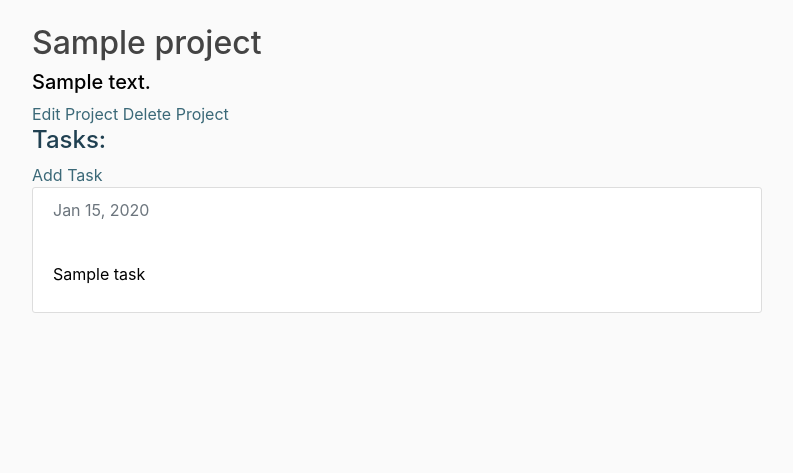
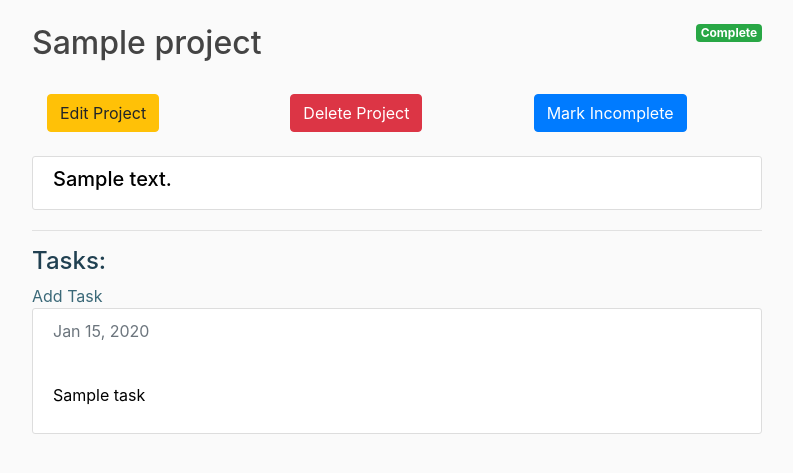
Before and after one commit to reneebshen/groups-work, a Django app: page /projects/1/ in a window 1280 px wide. Shown: the part 56-529 px from the top of the page, without its empty margins (53-846 px from the left). Run offline with Django 3.2, Linux system fonts and the light colour scheme; tables that the repository leaves empty hold one stand-in row (values such as "Sample post"); some libraries are stand-ins or nearby versions.

Commit message:
Added delete and mark as complete functionality.

```diff
--- a/group_work/settings.py
+++ b/group_work/settings.py
@@ -147,4 +147,4 @@ EMAIL_USE_TLS = True
 EMAIL_USE_SSL = False
 
 EMAIL_HOST_USER = os.environ.get('EMAIL_USER')
-EMAIL_HOST_PASSWORD = 'Sn3erofcoldcommand.g'  # os.environ.get('EMAIL_PASS')
+EMAIL_HOST_PASSWORD = os.environ.get('EMAIL_PASS')
--- a/group_works/models.py
+++ b/group_works/models.py
@@ -12,7 +12,7 @@ class Project(models.Model):
     last_edit = models.DateTimeField(auto_now_add=True)
     due_date = models.DateField()  # use a DateInput widget
     description = models.TextField(default='No Description.')
-   # complete = models.BooleanField(default=False)
+    complete = models.BooleanField(default=False)
     owner = models.ForeignKey(User, on_delete=models.CASCADE)
     # collaborators =
 
@@ -30,7 +30,7 @@ class Task(models.Model):
     title = models.CharField(max_length=255)
     last_edit = models.DateTimeField(auto_now_add=True)
     due_date = models.DateField()
-#     complete = models.BooleanField(default=False)
+    complete = models.BooleanField(default=False)
     description = models.TextField(default='No Description.')
 
     # collaborators =
--- a/group_works/static/group_works/main.css
+++ b/group_works/static/group_works/main.css
@@ -104,3 +104,11 @@ ul {
 .account-heading {
   font-size: 2.5rem;
 }
+
+.vertical-center {
+	margin: 0;
+	position: absolute;
+	top: 50%;
+	-ms-transform: translateY(-50%);
+	transform: translateY(-50%);
+}
--- a/group_works/templates/group_works/task_form.html
+++ b/group_works/templates/group_works/task_form.html
@@ -21,4 +21,3 @@
     </div>
 
 {% endblock content %}
-<!--{% url 'group_works:task-list' project.id %}-->
--- a/group_works/templates/group_works/task_list.html
+++ b/group_works/templates/group_works/task_list.html
@@ -1,14 +1,42 @@
 {% extends "group_works/base.html" %}
+{% load bootstrap4 %}
 
 
 {% block content %}
 
-	<h2 class="page-title">{{ project.title }}</h2>
-	<h5 class="content-description">{{ project.description }}</h5>
-	<a class="content-info" href="{%url 'group_works:project-update' project.pk %}">Edit Project</a>
-	<a class="content-info" href="{%url 'group_works:project-delete' project.pk %}">Delete Project</a>
-
-
+	<div>
+		<h2 class="page-title" style="display: inline-block">{{ project.title }}</h2>
+		{% if project.complete %}
+				<span class="badge badge-success float-right">Complete</span>
+		{% else %}
+				<span class="vertical-center badge badge-info float-right">Due: {{ project.due_date|date:'M d, Y' }}</span>
+		{% endif %}
+	</div>
+	<br>
+	<div class="container">
+		<div class="row">
+			<div class="col-sm">
+				<a class="btn btn-warning" href="{%url 'group_works:project-update' project.pk %}">Edit Project</a>
+			</div>
+			<div class="col-sm">
+				<a class="btn btn-danger" href="{%url 'group_works:project-delete' project.pk %}">Delete Project</a>
+			</div>
+			{% if project.complete %}
+			<div class="col-sm">
+				<a class="btn btn-primary" href="{%url 'group_works:project-complete' project.pk %}">Mark Incomplete</a>
+			</div>
+			{% else %}
+			<div class="col-sm">
+				<a class="btn btn-success" href="{%url 'group_works:project-complete' project.pk %}">Mark Complete</a>
+			</div>
+			{% endif %}
+		</div>
+	</div>
+	<br>
+	<article class="media content-section">
+		<h5 class="content-description">{{ project.description }}</h5>
+	</article>
+	<hr>
 	<h4 class="content-header">Tasks:</h4>
 
 	<a class="content-info" href="{%url 'group_works:task-create' project.pk %}">Add Task</a>
--- a/group_works/urls.py
+++ b/group_works/urls.py
@@ -16,8 +16,10 @@ from .views import (
     ProjectUpdateView,
     ProjectDeleteView,
     TaskCreateView,
-    TaskEditView,
+    TaskUpdateView,
     TaskDeleteView,
+    ProjectCompleteView,
+    TaskCompleteView,
     )
 from . import views
 
@@ -35,11 +37,15 @@ urlpatterns = [
     path('task/<int:task_pk>/',
          TaskDetailView.as_view(), name='task-detail'),
     path('task/<int:task_pk>/update',
-         TaskEditView.as_view(), name='task-update'),
+         TaskUpdateView.as_view(), name='task-update'),
     path('projects/<int:project_pk>/delete/',
          ProjectDeleteView.as_view(), name='project-delete'),
     path('task/<int:task_pk>/delete/',
          TaskDeleteView.as_view(), name='task-delete'),
-    path('about/', views.about, name='about')
+    path('projects/<int:project_pk>/complete/', ProjectCompleteView.as_view(),
+         name='project-complete'),
+    path('task/<int:task_pk>/complete/', TaskCompleteView.as_view(),
+         name='task-complete'),
+    path('about/', views.about, name='about'),
 
     ]
--- a/group_works/views.py
+++ b/group_works/views.py
@@ -107,7 +107,7 @@ class TaskCreateView(LoginRequiredMixin, CreateView):
         return super().form_valid(form)
 
 
-class TaskEditView(LoginRequiredMixin, UserPassesTestMixin, UpdateView):
+class TaskUpdateView(LoginRequiredMixin, UserPassesTestMixin, UpdateView):
     model = Task
     fields = ['title', 'due_date', 'description']
     pk_url_kwarg = 'task_pk'
@@ -137,9 +137,39 @@ class TaskDeleteView(LoginRequiredMixin, UserPassesTestMixin, DeleteView):
         project = self.object.project
         return reverse_lazy('group_works:task-list', kwargs={'project_pk': project.pk})
 
-# class ProjectCompleteView(LoginRequiredMixin, UserPassesTestMixin, UpdateView):
-#     model = Project
-#
+
+class ProjectCompleteView(LoginRequiredMixin, UserPassesTestMixin, UpdateView):
+    model = Project
+    fields = []
+    pk_url_kwarg = 'project_pk'
+    template_name_suffix = '_complete'
+
+    def form_valid(self, form):
+        form.instance.complete = not form.instance.complete
+        return super().form_valid(form)
+
+    def test_func(self):
+        project = self.get_object()
+        if self.request.user == project.owner:
+            return True
+        return False
+
+
+class TaskCompleteView(LoginRequiredMixin, UserPassesTestMixin, UpdateView):
+    model = Task
+    fields = []
+    pk_url_kwarg = 'task_pk'
+    template_name_suffix = '_complete'
+
+    def form_valid(self, form):
+        form.instance.complete = not form.instance.complete
+        return super().form_valid(form)
+
+    def test_func(self):
+        task = self.get_object()
+        if self.request.user == task.project.owner:
+            return True
+        return False
 
 
 def about(request):
```
Also changed, not shown: group_works/forms.py (+14 -0 lines).
